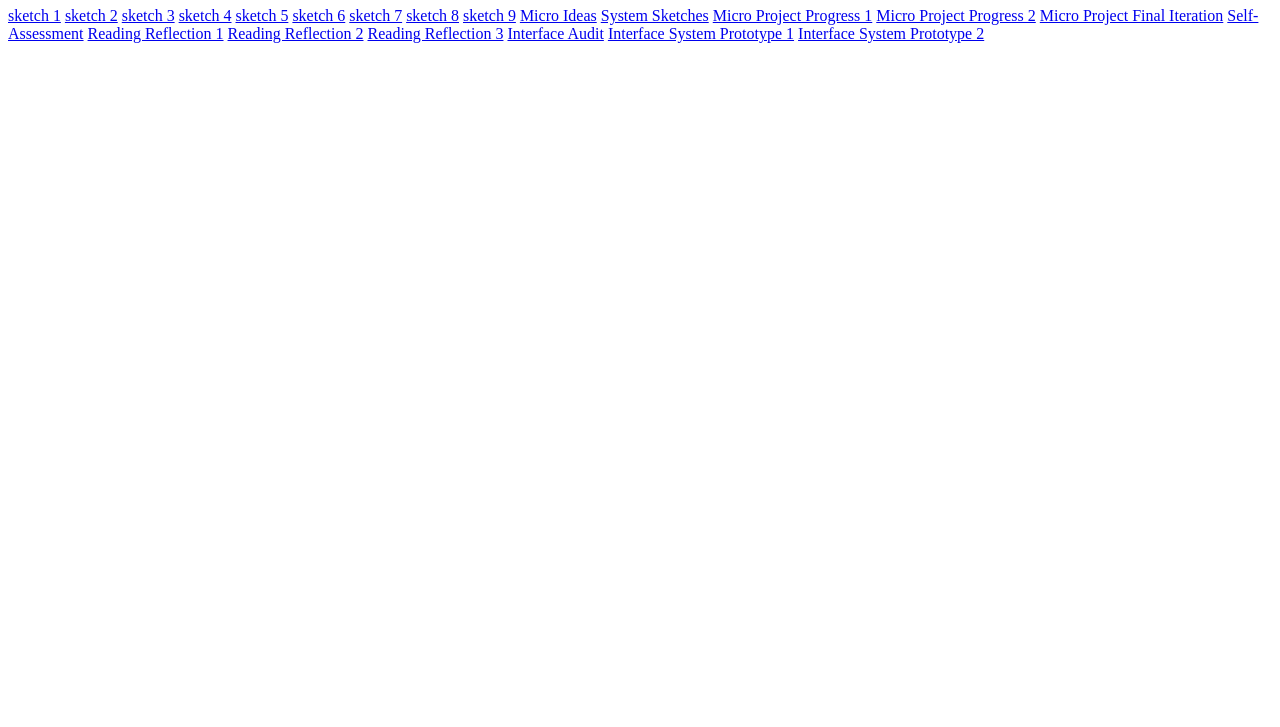
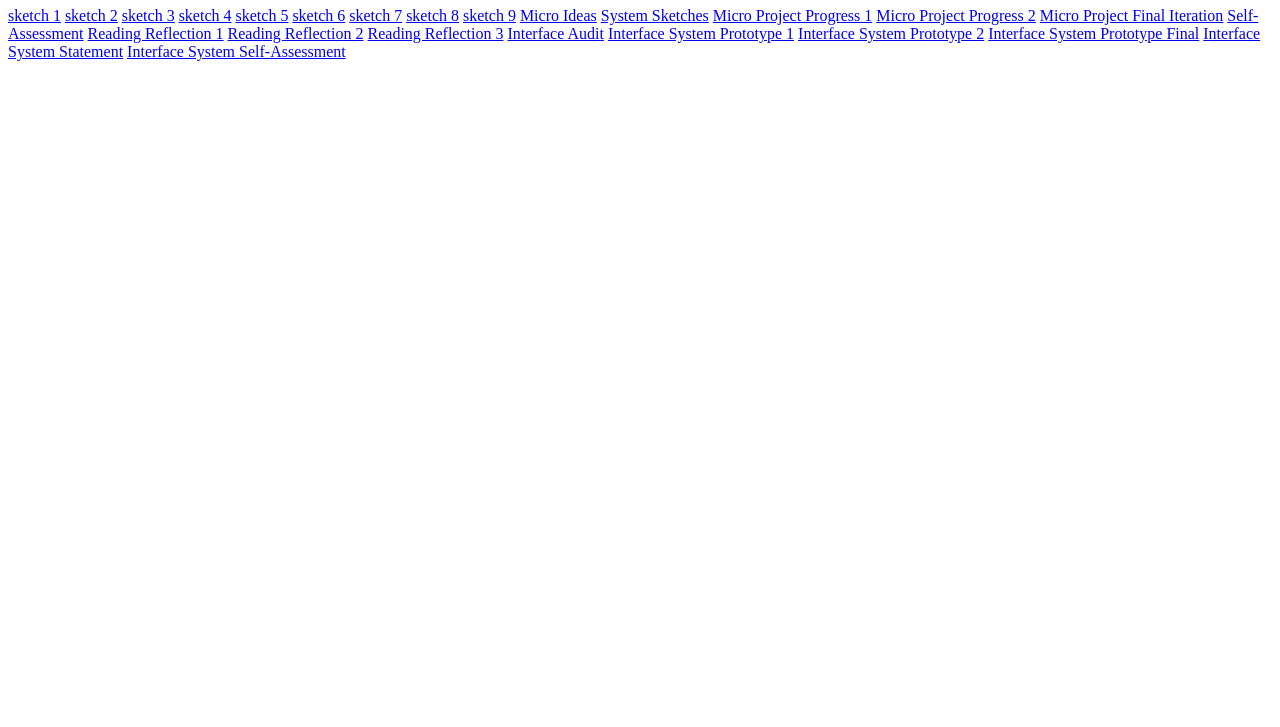
Before and after one commit to gia707/interactiveSketchbook, a plain HTML site: page index.html in a window 1280 px wide. Shown: the part 73-800 px from the top of the page. Drawn offline with nearby package versions, Linux system fonts and the light colour scheme.

Commit message:
updateindex

```diff
--- a/index.html
+++ b/index.html
@@ -33,6 +33,9 @@
 <a href="interface-audit/interface-audit.html">Interface Audit</a>
 <a href="interface/i_proto1.html">Interface System Prototype 1</a>
 <a href="interface/i_proto2.html">Interface System Prototype 2</a>
+<a href="interface/i_proto3.html">Interface System Prototype Final</a>
+<a href="interface/statement.html">Interface System Statement</a>
+<a href="interface/intSelfAssessment.html">Interface System Self-Assessment</a>
 
 </body>
 </html>
```
